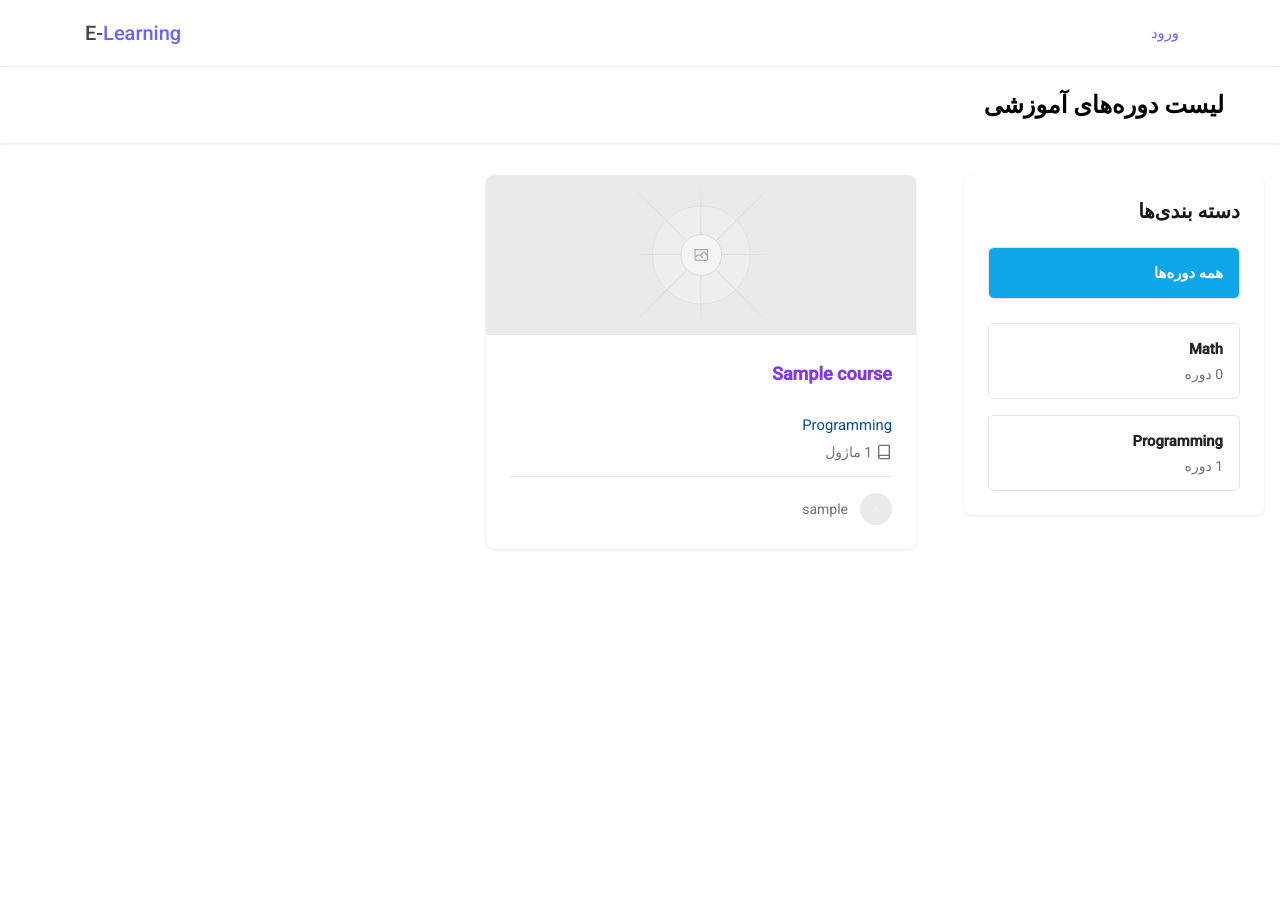
After one commit to erfanscode/E-Learning, a Django app: page / in a window 1280 px wide. The commit adds this page. Run offline with Django 5.2, Linux system fonts and the light colour scheme; data comes from the database, SQL or seed files in the repository; tables that the repository leaves empty hold one stand-in row (values such as "Sample post").

Commit message:
dispaying courses list and detail each course

```diff
--- a/courses/static/css/style.css
+++ b/courses/static/css/style.css
@@ -581,6 +581,7 @@ a {
   background-color: #fef2f2;
   color: #00296b;
 }
+
 /* Add overlay gradient to make buttons more visible on light images */
 .course-image-container {
   position: relative;
@@ -1059,3 +1060,198 @@ a {
 }
 
 /* ----- End Module Content ----- */
+/* ----- All Course List ----- */
+.all-courses-container {
+  max-width: 1400px;
+  margin: 0 auto 4rem auto;
+  padding: 0 1rem;
+}
+/* Course List Styles */
+.all-courses-grid {
+  direction: rtl;
+  padding: 0 1rem;
+  height: max-content;
+}
+
+.course-card {
+  background: white;
+  border-radius: 0.5rem;
+  overflow: hidden;
+  transition: transform 0.2s, box-shadow 0.2s;
+  box-shadow: 0 1px 3px rgba(0, 0, 0, 0.1);
+}
+
+.course-card:hover {
+  transform: translateY(-2px);
+  box-shadow: 0 4px 6px rgba(0, 0, 0, 0.1);
+}
+
+.course-image {
+  width: 100%;
+  height: 160px;
+  object-fit: cover;
+}
+
+.course-content {
+  padding: 1.5rem;
+}
+
+.course-content p {
+  margin-top: 2rem;
+}
+
+.course-content p a {
+  color: #00509d;
+}
+
+.course-title {
+  font-size: 1.125rem;
+  font-weight: 600;
+  margin-bottom: 0.5rem;
+}
+
+.course-title a {
+  color: #8338ec
+}
+
+.course-meta {
+  display: flex;
+  align-items: center;
+  gap: 1rem;
+  margin-bottom: 1rem;
+  font-size: 0.875rem;
+  color: #71717a;
+}
+
+.meta-item {
+  display: flex;
+  align-items: center;
+  gap: 0.25rem;
+  margin-top: 10px;
+}
+
+.course-creator {
+  display: flex;
+  align-items: center;
+  gap: 0.75rem;
+  padding-top: 1rem;
+  border-top: 1px solid #e4e4e7;
+}
+
+.creator-avatar {
+  width: 2rem;
+  height: 2rem;
+  border-radius: 9999px;
+  object-fit: cover;
+}
+
+.creator-name {
+  font-size: 0.875rem;
+  color: #71717a;
+}
+/* Categories Sidebar Styles */
+.categories-sidebar {
+  direction: rtl;
+  background-color: white;
+  border-radius: 0.5rem;
+  padding: 1.5rem;
+  box-shadow: 0 1px 3px rgba(0, 0, 0, 0.1);
+  height: fit-content;
+}
+
+.categories-title {
+  font-size: 1.25rem;
+  font-weight: 600;
+  margin-bottom: 1.5rem;
+  color: #18181b;
+}
+
+.categories-list {
+  list-style: none;
+  display: flex;
+  flex-direction: column;
+  gap: 1rem;
+}
+
+.category-card {
+  padding: 1rem;
+  border: 1px solid #e4e4e7;
+  border-radius: 0.375rem;
+  transition: all 0.2s;
+  cursor: pointer;
+}
+
+.category-card:hover {
+  border-color: #0ea5e9;
+  background-color: #f0f9ff;
+}
+
+.category-card.active {
+  background-color: #0ea5e9;
+}
+
+.category-card.active h4,
+.category-card.active div {
+  color: white;
+}
+
+.category-card-h4 {
+  color: #212529;
+}
+
+.category-name {
+  font-weight: 500;
+  margin-bottom: 0.5rem;
+}
+
+.course-count {
+  font-size: 0.875rem;
+  color: #71717a;
+  margin-top: 8px;
+}
+
+@media (max-width: 1024px) {
+  .content-wrapper {
+    grid-template-columns: 1fr;
+  }
+
+  .categories-sidebar {
+    order: -1;
+  }
+
+  .categories-list {
+    display: grid;
+    grid-template-columns: repeat(auto-fill, minmax(200px, 1fr));
+    gap: 1rem;
+  }
+}
+
+@media (max-width: 640px) {
+  .header {
+    padding: 1rem;
+  }
+
+  .course-card {
+    max-width: 100%;
+  }
+}
+
+/* ----- End All Course List ----- */
+/* ----- Course Detail ----- */
+.detail-container {
+  max-width: 1200px;
+  margin: 6rem auto;
+  direction: rtl;
+}
+
+.detail-header {
+  display: flex;
+  flex-direction: row-reverse;
+  justify-content: space-between;
+  margin-bottom: 2rem;
+}
+
+.detail-course{
+  margin: 4rem auto;
+}
+/* ----- End Course Detail ----- */
--- /dev/null
+++ b/courses/templates/courses/course/list.html
@@ -0,0 +1,82 @@
+{% extends 'parent/base.html' %}
+
+{% block title %}
+
+    {% if subject %}
+      دوره های {{ subject.title }}
+    {% else %}
+      لیست دوره های آموزشی
+    {% endif %}
+
+{% endblock %}
+
+{% block content %}
+
+    <div class="header">
+      <div class="h-container">
+        {% if subject %}
+            <h1> لیست دوره های {{ subject.title }} </h1>
+        {% else %}
+            <h1>لیست دوره‌های آموزشی</h1>
+        {% endif %}
+      </div>
+    </div>
+
+    <div class="all-courses-container">
+        <div class="content-wrapper">
+            <div class="courses-grid all-courses-grid">
+                <!-- Course Card -->
+                {% for course in courses %}
+                  {% with subject=course.subject %}
+                      <article class="course-card">
+                          <img src="/static/svg/placeholder.svg?height=160&width=300" alt="Web Development Fundamentals" class="course-image">
+                          <div class="course-content">
+                              <h2 class="course-title">
+                                <a href="{% url 'courses:course_detail' course.slug %}">{{ course.title }}</a>
+                              </h2>
+                              <p>
+                                <a href="{% url 'courses:course_list_subject' subject.slug %}">{{ subject }}</a>
+                              </p>
+                              <div class="course-meta">
+                                  <div class="meta-item">
+                                      <svg xmlns="http://www.w3.org/2000/svg" width="16" height="16" viewBox="0 0 24 24" fill="none" stroke="currentColor" stroke-width="2" stroke-linecap="round" stroke-linejoin="round">
+                                          <path d="M4 19.5A2.5 2.5 0 0 1 6.5 17H20"></path>
+                                          <path d="M6.5 2H20v20H6.5A2.5 2.5 0 0 1 4 19.5v-15A2.5 2.5 0 0 1 6.5 2z"></path>
+                                      </svg>
+                                      {{ course.total_modules }} ماژول
+                                  </div>
+                              </div>
+                              <div class="course-creator">
+                                  <img src="/static/svg/placeholder.svg?height=32&width=32" alt="Sarah Wilson" class="creator-avatar">
+                                  <span class="creator-name">{{ course.owner.username }}</span>
+                              </div>
+                          </div>
+                      </article>
+                  {% endwith %}
+                {% endfor %}
+            </div>
+
+            <aside class="categories-sidebar">
+                <h2 class="categories-title">دسته بندی‌ها</h2>
+                <ul class="categories-list">
+                    <a href="{% url 'course_list' %}" class="category-name">
+                      <li class="category-card {% if not subject %}active{% endif %}">
+                        <h4 class="category-card-h4">همه دوره‌ها</h4>
+                      </li>
+                    </a>
+                    {% for s in subjects %}
+                        <a href="{% url 'courses:course_list_subject' s.slug %}">
+                          <li class="category-card {% if subject == s %}active{% endif %}">
+                              <h4 class="category-card-h4">{{ s.title }}</h4>
+                              <div class="course-count">
+                                {{ s.total_courses }} دوره
+                              </div>
+                          </li>
+                        </a>
+                    {% endfor %}
+                </ul>
+            </aside>
+        </div>
+    </div>
+
+{% endblock %}
--- a/courses/urls.py
+++ b/courses/urls.py
@@ -28,4 +28,8 @@ urlpatterns = [
          views.ModuleOrderView.as_view(), name='module_order'),
     path('content/order/',
          views.ContentOrderView.as_view(), name='content_order'),
+    path('subject/<slug:subject>/',
+         views.CourseListView.as_view(), name='course_list_subject'),
+    path('<slug:slug>/',
+         views.CourseDetailView.as_view(), name='course_detail')
 ]
--- a/courses/views.py
+++ b/courses/views.py
@@ -1,4 +1,5 @@
 from django.shortcuts import redirect, get_object_or_404
+from django.db.models import Count
 from django.forms.models import modelform_factory
 from django.apps import apps
 from django.urls import reverse_lazy
@@ -10,6 +11,7 @@ from django.views.generic.edit import (
     UpdateView,
     DeleteView
 )
+from django.views.generic.detail import DetailView
 from django.contrib.auth.mixins import (
     LoginRequiredMixin,
     PermissionRequiredMixin
@@ -20,7 +22,7 @@ from braces.views import (
     JsonRequestResponseMixin
 )
 
-from .models import Course, Module, Content
+from .models import Course, Module, Content, Subject
 from .forms import ModuleFormSet
 
 
@@ -298,3 +300,30 @@ class ContentOrderView(CsrfExemptMixin,
                 module__course__owner=request.user
             ).update(order=order)
         return self.render_json_response({'saved': 'OK'})
+
+
+class CourseListView(TemplateResponseMixin, View):
+    model = Course
+    template_name = 'courses/course/list.html'
+
+    def get(self, request, subject=None):
+        subjects = Subject.objects.annotate(
+            total_courses=Count('courses')
+        )
+        courses = Course.objects.annotate(
+            total_modules=Count('modules')
+        )
+
+        if subject:
+            subject = get_object_or_404(Subject, slug=subject)
+            courses = courses.filter(subject=subject)
+        return self.render_to_response({
+            'subjects': subjects,
+            'subject': subject,
+            'courses': courses
+        })
+
+
+class CourseDetailView(DetailView):
+    model = Course
+    template_name = 'courses/course/detail.html'
--- a/education/urls.py
+++ b/education/urls.py
@@ -20,6 +20,8 @@ from django.conf import settings
 from django.conf.urls.static import static
 from django.contrib.auth import views as auth_views
 
+from courses.views import CourseListView
+
 
 urlpatterns = [
     # authentication views
@@ -29,6 +31,7 @@ urlpatterns = [
     path('admin/', admin.site.urls),
     # apps
     path('course/', include('courses.urls', namespace='courses')),
+    path('', CourseListView.as_view(), name='course_list')
 ]
 
 if settings.DEBUG:
```
Also changed, not shown: courses/templates/courses/course/detail.html (added, +36 -0 lines).
